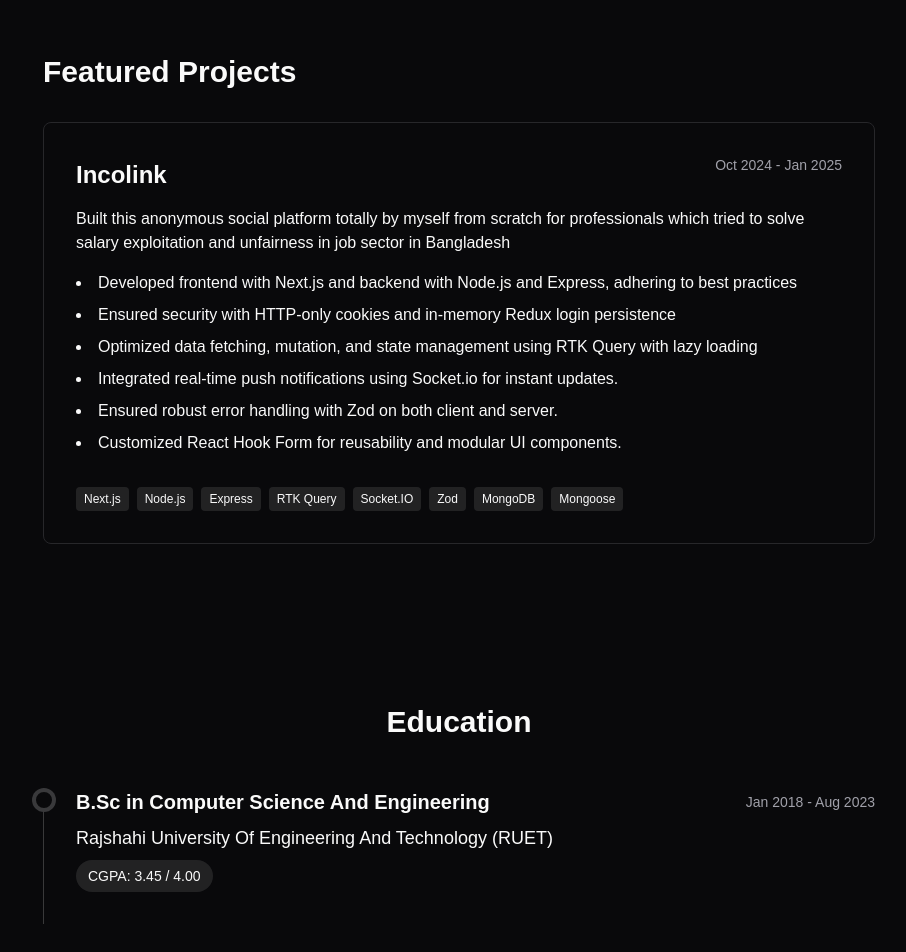
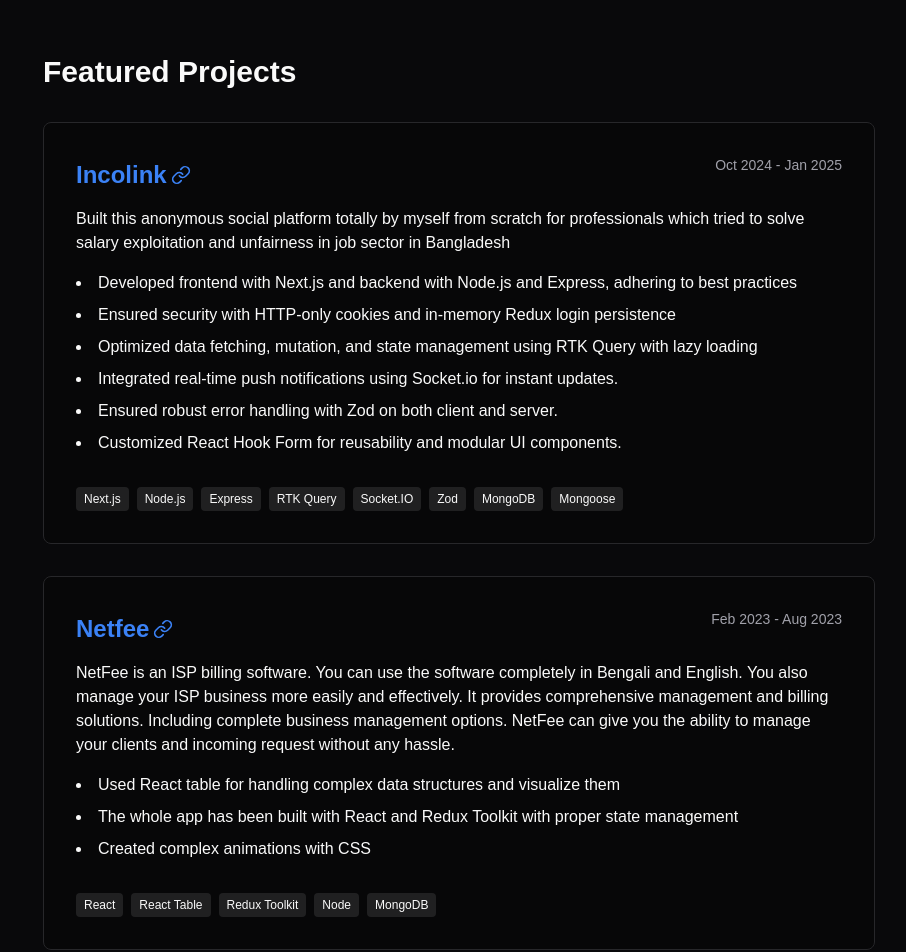
Before and after one commit to AFK247/asif-portfolio, a Next.js app: page / in a window 1280 px wide. Shown: the part 2840-3792 px from the top of the page, without its empty margins (181-1087 px from the left). Built offline with nearby package versions, Linux system fonts and the light colour scheme.

Commit message:
Update portfolio layout and enhance project section with new project details

```diff
--- a/src/app/layout.tsx
+++ b/src/app/layout.tsx
@@ -14,8 +14,9 @@ const geistMono = Geist_Mono({
 });
 
 export const metadata: Metadata = {
-  title: "Create Next App",
-  description: "Generated by create next app",
+  title: "Asif Portfolio",
+  description:
+    "Full stack web developer with over 2 years of professional experience building and maintaining robust web applications. Specialized in React and Next JS along with Node and Express, with a strong ability to solve problems and quickly learn new tools. Dedicated in delivering efficient and scalable solutions while continuously expanding my knowledge in the ever evolving field of web development.",
 };
 
 export default function RootLayout({
--- a/src/components/sections/Projects.tsx
+++ b/src/components/sections/Projects.tsx
@@ -1,5 +1,6 @@
 "use client";
 import { motion } from "framer-motion";
+import { Link } from "lucide-react";
 
 export function Projects() {
   return (
@@ -13,11 +14,20 @@ export function Projects() {
             initial={{ opacity: 0, y: 20 }}
             whileInView={{ opacity: 1, y: 0 }}
             viewport={{ once: true }}
-            className="border rounded-lg p-8 hover:bg-secondary/50 transition"
+            className="border rounded-lg p-8 hover:bg-secondary/50 transition backdrop-brightness-75"
           >
             <div className="space-y-4">
               <div className="flex justify-between">
-                <h3 className="text-2xl font-bold mt-1">Incolink</h3>
+                <h3 className="text-2xl font-bold mt-1 text-blue-500 flex items-center gap-1">
+                  <a
+                    href="http://incolink.net"
+                    target="_blank"
+                    rel="noopener noreferrer"
+                  >
+                    Incolink
+                  </a>
+                  <Link size={20} />
+                </h3>
                 <span className="text-sm text-muted-foreground">
                   Oct 2024 - Jan 2025
                 </span>
@@ -84,6 +94,70 @@ export function Projects() {
               </div>
             </div>
           </motion.div>
+
+          <motion.div
+            initial={{ opacity: 0, y: 20 }}
+            whileInView={{ opacity: 1, y: 0 }}
+            viewport={{ once: true }}
+            className="border rounded-lg p-8 hover:bg-secondary/50 transition backdrop-brightness-75"
+          >
+            <div className="space-y-4">
+              <div className="flex justify-between">
+                <h3 className="text-2xl font-bold mt-1 text-blue-500 flex items-center gap-1">
+                  <a
+                    href="https://netfeebd.com"
+                    target="_blank"
+                    rel="noopener noreferrer"
+                  >
+                    Netfee
+                  </a>
+                  <Link size={20} />
+                </h3>
+                <span className="text-sm text-muted-foreground">
+                  Feb 2023 - Aug 2023
+                </span>
+              </div>
+
+              <p className="text-foreground">
+                NetFee is an ISP billing software. You can use the software
+                completely in Bengali and English. You also manage your ISP
+                business more easily and effectively. It provides comprehensive
+                management and billing solutions. Including complete business
+                management options. NetFee can give you the ability to manage
+                your clients and incoming request without any hassle.
+              </p>
+
+              <ul className="list-disc list-inside space-y-2 text-foreground">
+                <li>
+                  Used React table for handling complex data structures and
+                  visualize them
+                </li>
+                <li>
+                  The whole app has been built with React and Redux Toolkit with
+                  proper state management
+                </li>
+                <li>Created complex animations with CSS</li>
+              </ul>
+
+              <div className="flex flex-wrap gap-2 pt-4">
+                <span className="text-xs bg-primary/10 text-primary px-2 py-1 rounded">
+                  React
+                </span>
+                <span className="text-xs bg-primary/10 text-primary px-2 py-1 rounded">
+                  React Table
+                </span>
+                <span className="text-xs bg-primary/10 text-primary px-2 py-1 rounded">
+                  Redux Toolkit
+                </span>
+                <span className="text-xs bg-primary/10 text-primary px-2 py-1 rounded">
+                  Node
+                </span>
+                <span className="text-xs bg-primary/10 text-primary px-2 py-1 rounded">
+                  MongoDB
+                </span>
+              </div>
+            </div>
+          </motion.div>
         </div>
       </div>
     </section>
```
